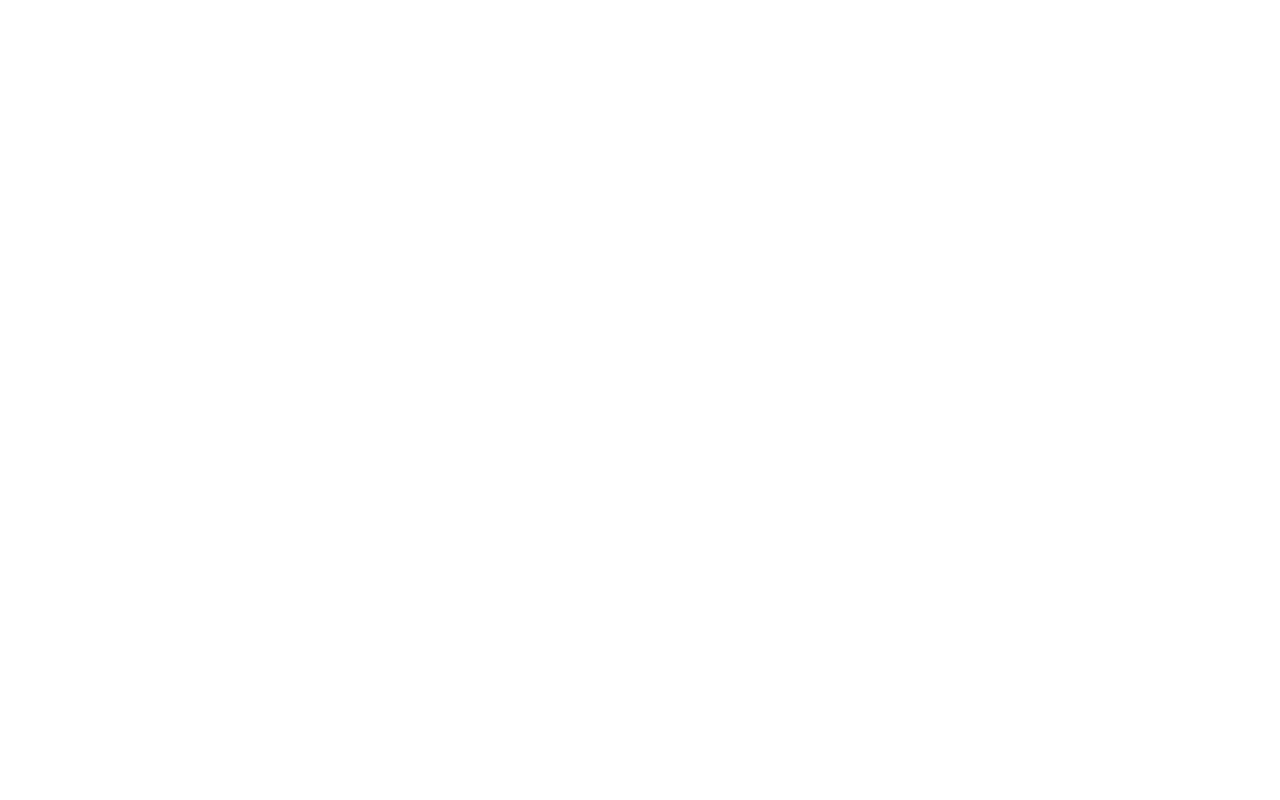
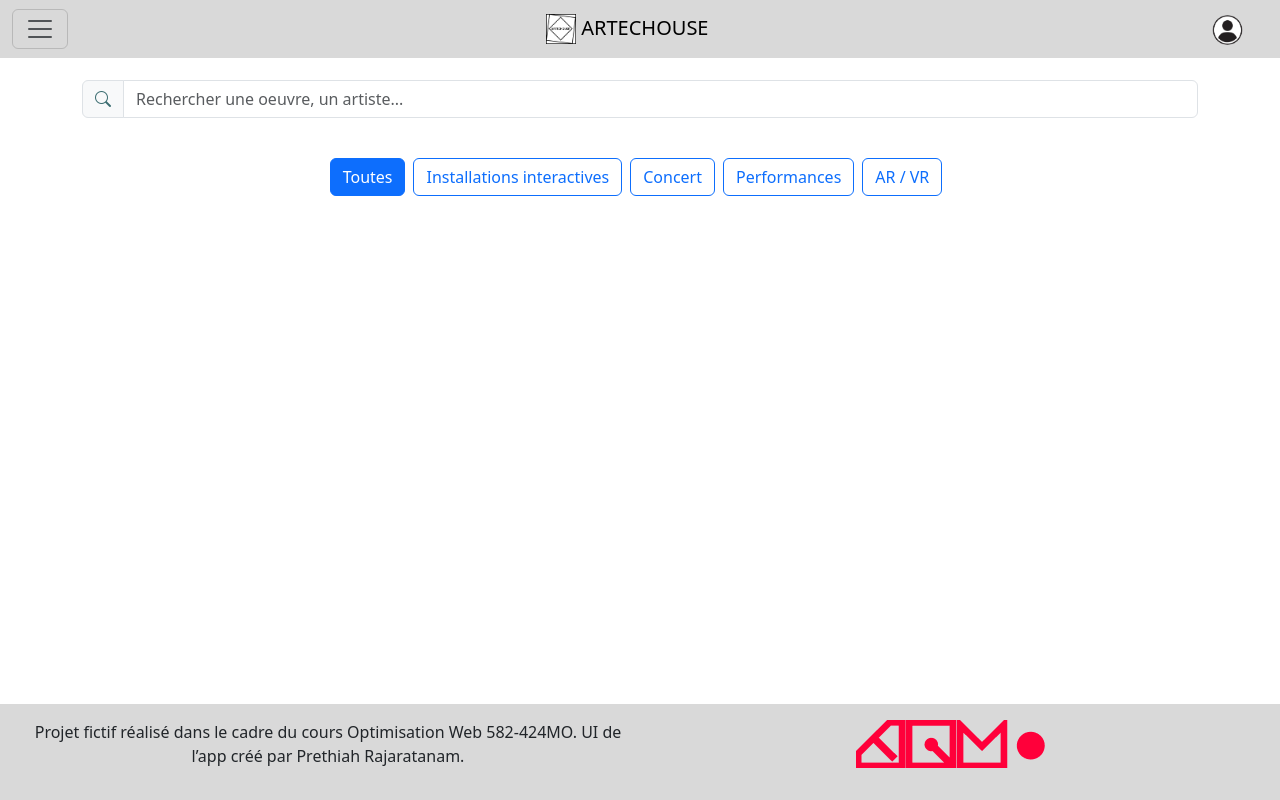
Before and after one commit to rprethi/sitmonterna-prethiah-app-festival-art, a plain HTML site: page app/index.html in a window 1280 px wide. Drawn offline with nearby package versions, Linux system fonts and the light colour scheme.

Commit message:
avancement devoir ps1.2b
respect des consignes

```diff
--- a/app/index.html
+++ b/app/index.html
@@ -11,14 +11,127 @@
       integrity="sha384-T3c6CoIi6uLrA9TneNEoa7RxnatzjcDSCmG1MXxSR1GAsXEV/Dwwykc2MPK8M2HN"
       crossorigin="anonymous"
     />
+    <link rel="stylesheet" href="../css/main.css" />
+    <link rel="stylesheet" href="../css/styles_app.css" />
     <link
       rel="stylesheet"
       href="https://cdn.jsdelivr.net/npm/bootstrap-icons@1.11.3/font/bootstrap-icons.min.css"
     />
-    <link rel="stylesheet" href="../css/styles_app.css" />
   </head>
+  <body data-bs-spy="scroll" data-bs-target="#IdNav">
+    <header>
+      <nav class="navbar navbar-light fixed-top">
+        <div class="container-fluid">
+          <button
+            class="navbar-toggler"
+            data-bs-toggle="collapse"
+            data-bs-target="#mainNav"
+            aria-controls="mainNav"
+            aria-expanded="false"
+            aria-label="Affichage/masquage de la navigation"
+          >
+            <span class="navbar-toggler-icon"></span>
+          </button>
 
-  <body>
+          <a class="navbar-brand" href="index.html">
+            <img
+              src="../asset/logo_artechouse.png"
+              class="logo d-inline-block align-text-top"
+              alt="bootstrap"
+            />
+            ARTECHOUSE
+          </a>
+
+          <span class="navbar-brand">
+            <img class="utilisateur" src="../asset/utilisateur.png" />
+          </span>
+
+          <div id="mainNav" class="collapse navbar-collapse">
+            <ul class="navbar-nav">
+              <li class="nav-item">
+                <a href="#" class="nav-link">Accueil</a>
+              </li>
+              <li class="nav-item">
+                <a href="#" class="nav-link">Programmation</a>
+              </li>
+              <li class="nav-item">
+                <a href="#" class="nav-link">Oeuvres</a>
+              </li>
+              <li class="nav-item">
+                <a href="#" class="nav-link">Présentation des artistes</a>
+              </li>
+              <li class="nav-item">
+                <a href="#" class="nav-link">Amis sur carte interactive</a>
+              </li>
+            </ul>
+          </div>
+        </div>
+      </nav>
+    </header>
+
+    <main>
+      <div class="container">
+        <div class="row">
+          <div class="champrecherche">
+            <form>
+              <div class="input-group">
+                <span class="input-group-text"><i class="bi-search"></i></span>
+                <input
+                  type="text"
+                  class="form-control"
+                  placeholder="Rechercher une oeuvre, un artiste..."
+                />
+              </div>
+            </form>
+          </div>
+        </div>
+
+        <div class="row">
+          <div class="categories">
+            <ul class="list-unstyled d-flex justify-content-center">
+              <li class="me-2">
+                <button class="btn btn-primary">Toutes</button>
+              </li>
+              <li class="me-2">
+                <button class="btn btn-outline-primary">
+                  Installations interactives
+                </button>
+              </li>
+              <li class="me-2">
+                <button class="btn btn-outline-primary">Concert</button>
+              </li>
+              <li class="me-2">
+                <button class="btn btn-outline-primary">Performances</button>
+              </li>
+              <li class="me-2">
+                <button class="btn btn-outline-primary">AR / VR</button>
+              </li>
+            </ul>
+          </div>
+        </div>
+      </div>
+    </main>
+
+    <footer>
+      <div id="footer" class="p-3 mt-3">
+        <div class="container-fluid">
+          <div class="row">
+            <div class="col-12 col-sm-6">
+              <p class="text-center text-sm-center">
+                Projet fictif réalisé dans le cadre du cours Optimisation Web
+                582-424MO. UI de l’app créé par Prethiah Rajaratanam.
+              </p>
+            </div>
+            <div class="col-12 col-sm-6">
+              <img
+                class="d-block ms-auto me-auto"
+                src="../asset/logo_tim.png"
+              />
+            </div>
+          </div>
+        </div>
+      </div>
+    </footer>
     <script
       src="https://cdn.jsdelivr.net/npm/bootstrap@5.3.2/dist/js/bootstrap.bundle.min.js"
       integrity="sha384-C6RzsynM9kWDrMNeT87bh95OGNyZPhcTNXj1NW7RuBCsyN/o0jlpcV8Qyq46cDfL"
--- a/css/styles_app.css
+++ b/css/styles_app.css
@@ -1,9 +1,48 @@
 /*---------Styles Generaux------------*/
+* {
+  margin: 0;
+}
 
-/*-------- Section Vedetted APP -----------*/
+.navbar {
+  background-color: var(--grisPale);
+}
+
+.logo {
+  height: 30px;
+}
+
+.categories {
+  position: relative;
+  overflow: hidden;
+  width: 100%;
+  top: 120px;
+}
+
+.utilisateur {
+  height: 30px;
+  border-radius: 50%;
+}
+
+/* -------------Section Recherche APP--------*/
+
+.champrecherche {
+  position: relative;
+  top: 80px;
+  width: 100%;
+}
+
+.bi-search {
+  color: var(--vert);
+}
+
+/*-------- Section Vedette APP -----------*/
 
 /*------------Section Autres APP-----------*/
 
-/* -------------Section Recherche APP--------*/
-
 /*---------Section pied de page------*/
+#footer {
+  background-color: var(--grisPale);
+  width: 100%;
+  position: absolute;
+  bottom: 0;
+}
```
Also changed, not shown: asset/favicon_arthechouse.png (added), asset/logo_artechouse.png (added), asset/logo_tim.png (added), asset/utilisateur.png (renamed from asset/artworks/utilisateur.png).
